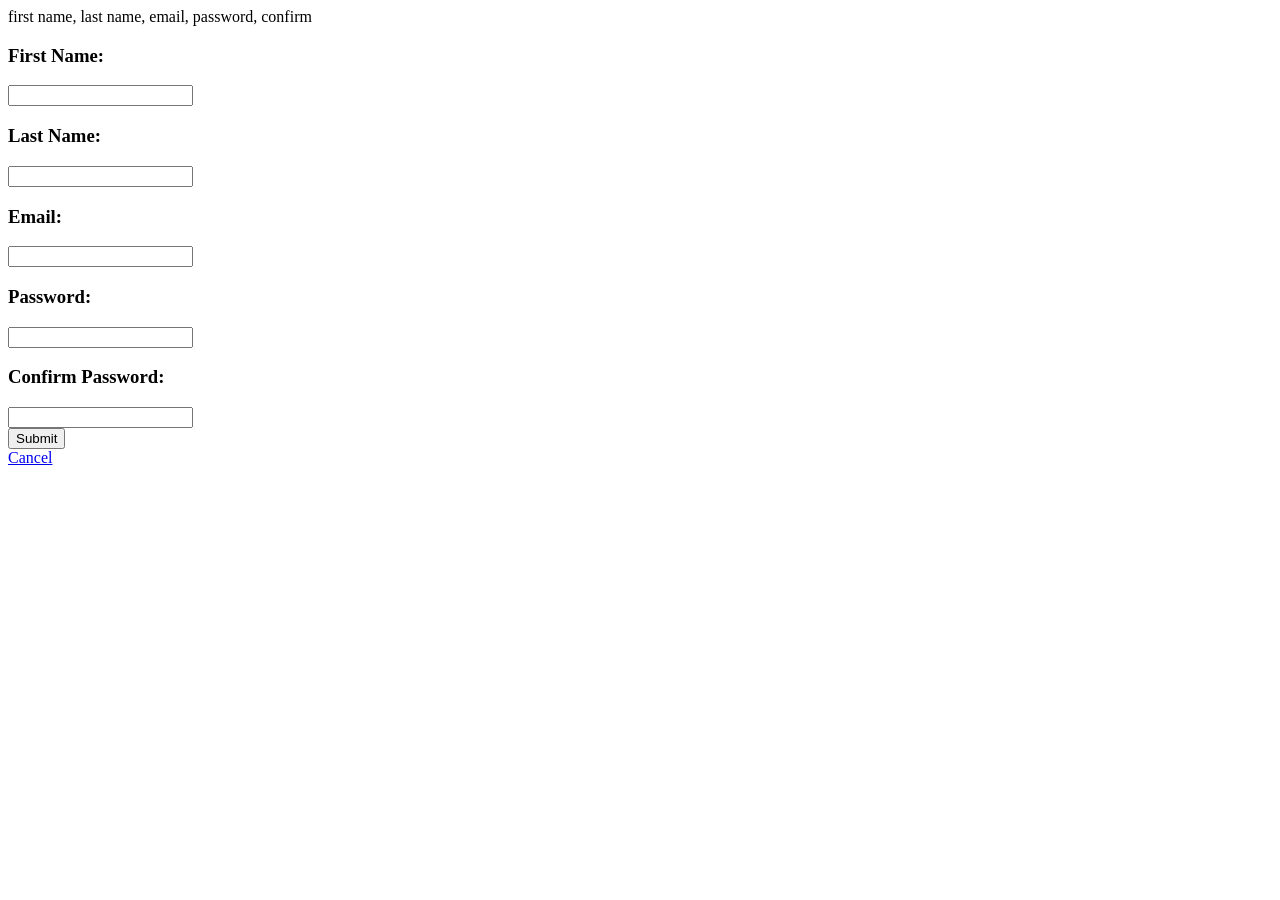
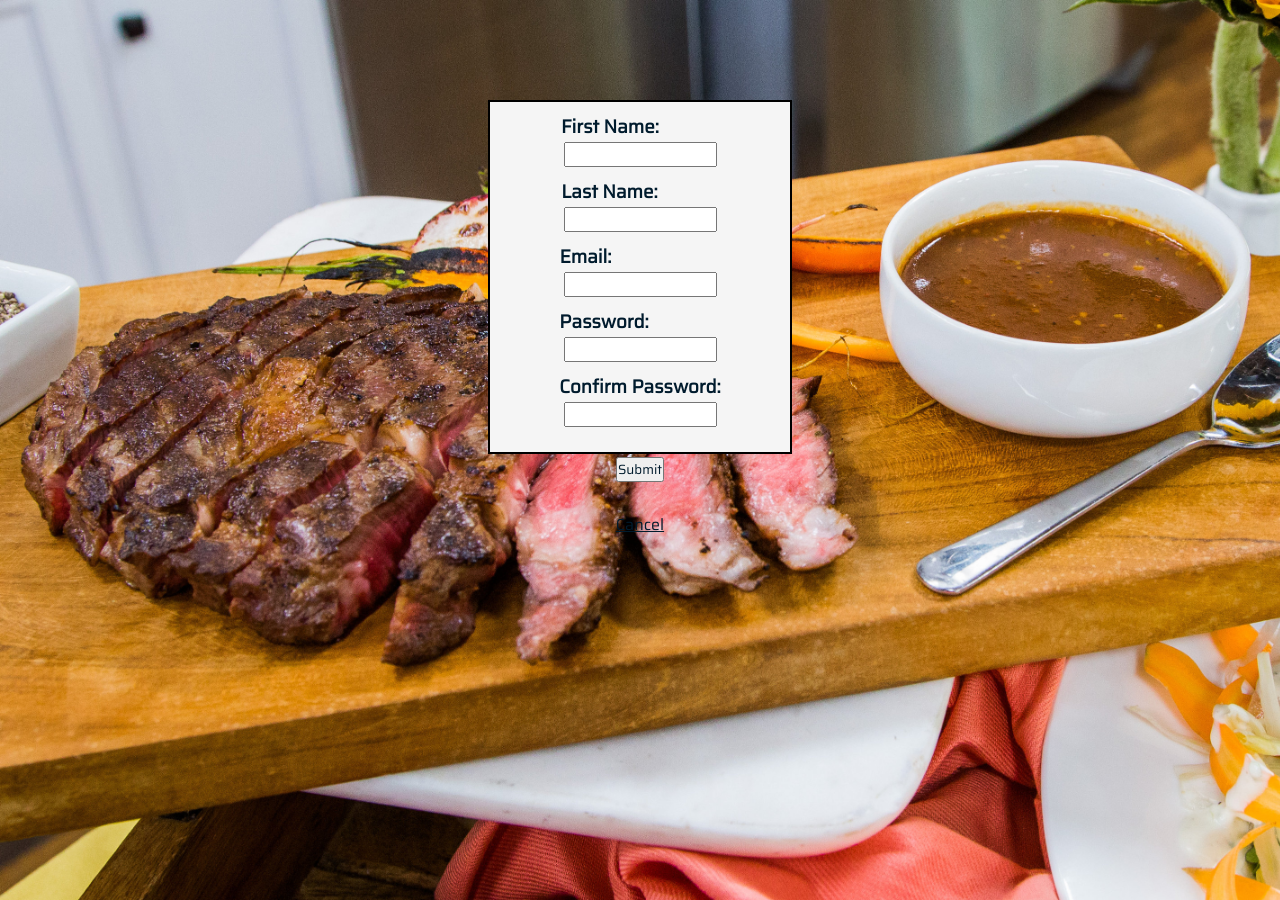
Before and after one commit to MorganLee909/restaurant-queue, a Django app: template apps/users/templates/users/editUser.html in a window 1280 px wide. Before the commit the page ends 465 px from the top, so only its background shows below. Run offline with Django 3.2, Linux system fonts and the light colour scheme; the template is opened without the code that fills it, so the values that code supplies are empty; parts of the project's set-up code (start-up, migrations or seed data) failed here and were passed over.

Commit message:
styled edit user page and little dashboard page

```diff
--- a/apps/users/static/users/css/create.css
+++ b/apps/users/static/users/css/create.css
@@ -4,8 +4,6 @@
     font-family: 'Saira', sans-serif;
     color: rgb(0,27,45);
     text-align: center;
-    box-align: center;
-
 
 }
 .container{
@@ -50,6 +48,6 @@ h4{
 .registration{
     background-color: white;
     width: 300px;
-    margin-left: 550px;
+    margin: auto;
     border: 2px solid black;
 }
--- /dev/null
+++ b/apps/users/static/users/css/edituser.css
@@ -0,0 +1,54 @@
+*{
+    padding: 0px;
+    margin: 0px;
+    font-family: 'Saira', sans-serif;
+    color: rgb(0,27,45);
+    text-align: center;
+
+}
+
+.container{
+    background: url('../images/editUserbackground.jpg') no-repeat;
+    height: 900px;
+    width: auto;
+    background-size: cover;
+
+
+}
+.edit{
+    height: 350px;
+    width: 300px;
+    margin: auto;
+    border: 2px solid black;
+    background-color: whitesmoke;
+    display: inline-block;
+    margin-top: 100px;
+}
+
+
+
+h3{
+    display: inline-block;
+    margin-top: 10px;
+}
+
+.first{
+    margin-right: 60px;
+}
+
+.last{
+    margin-right: 61px;
+}
+
+.email{
+    margin-right: 109px;
+}
+
+.password{
+    margin-right: 72px;
+}
+
+.button{
+    margin-top: 30px;
+    margin-bottom: 30px;
+}
--- a/apps/users/static/users/css/style.css
+++ b/apps/users/static/users/css/style.css
@@ -4,7 +4,6 @@
     font-family: 'Saira', sans-serif;
     color: rgb(0,27,45);
     text-align: center;
-    box-align: center;
 
 
 }
--- a/apps/users/templates/users/editUser.html
+++ b/apps/users/templates/users/editUser.html
@@ -5,6 +5,10 @@
         <meta name="viewport" content="width=device-width, initial-scale=1.0">
         <meta http-equiv="X-UA-Compatible" content="ie=edge">
         <title>Edit User</title>
+        {% load static %}
+        <link rel="stylesheet" href="{% static 'users/css/editUser.css' %}">
+        <link href="https://fonts.googleapis.com/css?family=Saira&display=swap" rel="stylesheet">
+
     </head>
     <body>
         {% if messages %}
@@ -14,21 +18,24 @@
                 {% endfor %}
             </ul>
         {% endif %}
+        <div class="container">
+            <div class="edit">
                 <form action='/users/{{ user.id }}/update' method='POST'>
                     {% csrf_token %}
-            first name, last name, email, password, confirm
-            <h3>First Name:</h3>
-            <input type='text' name='firstName'><br>
-            <h3>Last Name:</h3>
-            <input type='text' name='lastName'><br>
-            <h3>Email:</h3>
-            <input type='email' name='email'><br>
-            <h3>Password:</h3>
+                    <h3 class="first">First Name:</h3>
+                    <input type='text' name='firstName' placeholder="{{user.firstName}}"><br>
+                    <h3 class="last">Last Name:</h3>
+                    <input type='text' name='lastName' placeholder="{{user.lastName}}"><br>
+                    <h3 class="email">Email:</h3>
+                    <input type='email' name='email' placeholder="{{user.email}}"><br>
+                    <h3 class="password">Password:</h3>
                     <input type='password' name='password'><br>
                     <h3>Confirm Password:</h3>
                     <input type='password' name='confirm'><br>
-            <input type='submit' value='Submit'>
+                    <input class="button" type='submit' value='Submit'>
                 </form>
-        <a href='/users/dashboard'>Cancel</a>
+                <a class="cancelLink" href='/users/dashboard'>Cancel</a>
+            </div>
+        </div>
     </body>
 </html>
```
Also changed, not shown: apps/users/static/users/css/dashboard.css (+8 -2 lines), apps/users/templates/users/dashboard.html (+28 -0 lines), apps/users/views.py (+14 -13 lines), apps/users/static/users/images/editUserbackground.jpg (added), db.sqlite3. Lines whose indentation alone changed are shown as unchanged.
